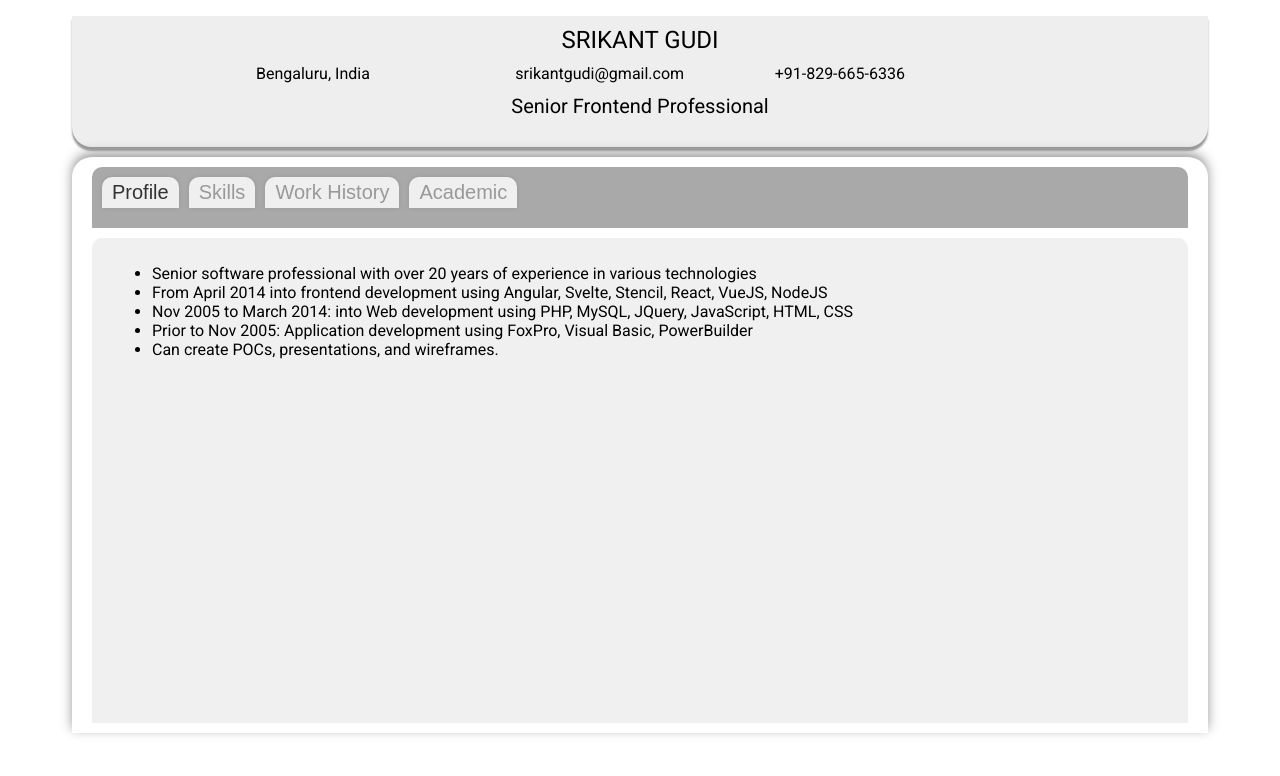
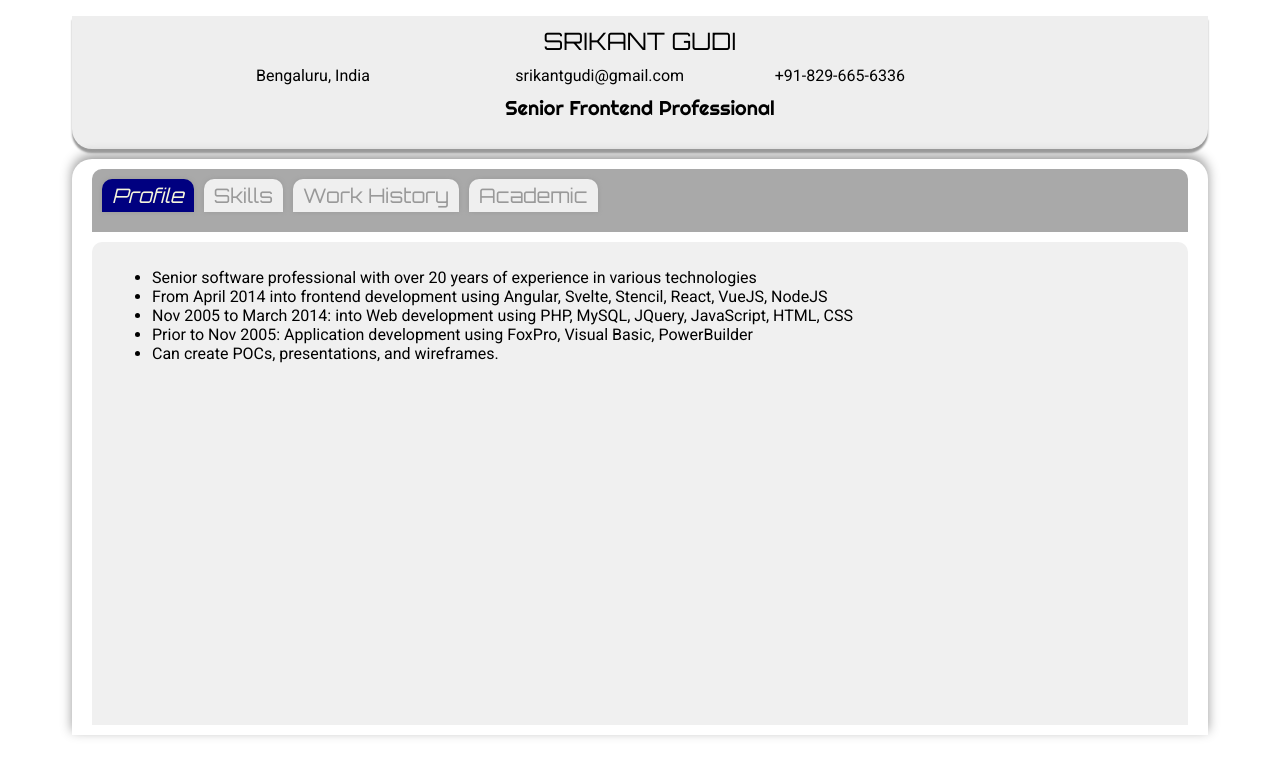
Before and after one commit to srikantgudi/srikantgudi.github.io, a Svelte app: page / in a window 1280 px wide. Shown: the top 776 px of the page. Built offline with nearby package versions, Linux system fonts and the light colour scheme.

Commit message:
Modified resumenav tab styles.

```diff
--- a/public/global.css
+++ b/public/global.css
@@ -23,7 +23,7 @@
     border-radius: 10px 10px 0 0;
 }
 
-.sectiontitle {
+.resume-tab-title {
     box-shadow: 0 0 4px #999999;
     border: 0;
     padding: 4px 10px;
@@ -32,15 +32,18 @@
     color: #999999;
     outline: none;
     margin-bottom: 10px;
+    font-family: Orbitron;
 }
 
-.sectiontitle:hover {
+.resume-tab-title:hover {
     cursor: pointer;
     color: #666666;
 }
 
-.sectiontitle.active {
-    color: #333333;
+.resume-tab-title.active {
+    background-color: navy;
+    color: beige;
+    font-style: italic;
 }
 
 .resumecontent {
--- a/src/App.svelte
+++ b/src/App.svelte
@@ -16,7 +16,7 @@
     <div class="resume">
       <div class="resumenav">
         <button
-          class="sectiontitle link"
+          class="resume-tab-title link"
           class:active={comp === Profile}
           on:click={() => {
             comp = Profile
@@ -24,7 +24,7 @@
           Profile
         </button>
         <button
-          class="sectiontitle link"
+          class="resume-tab-title link"
           class:active={comp === Skills}
           on:click={() => {
             comp = Skills
@@ -32,7 +32,7 @@
           Skills
         </button>
         <button
-          class="sectiontitle link"
+          class="resume-tab-title link"
           class:active={comp === WorkHistory}
           on:click={() => {
             comp = WorkHistory
@@ -40,7 +40,7 @@
           Work History
         </button>
         <button
-          class="sectiontitle link"
+          class="resume-tab-title link"
           class:active={comp === Academic}
           on:click={() => {
             comp = Academic
--- a/src/Topnav.svelte
+++ b/src/Topnav.svelte
@@ -23,6 +23,7 @@
   text-transform: uppercase;
   text-align: center;
   margin-bottom: 10px;
+  font-family: Orbitron;
 }
 .topnav {
   margin: 0 auto 10px;
@@ -44,5 +45,6 @@
 }
 .position-title {
   padding: 10px;
+  font-family: Righteous;
 }
 </style>
```
